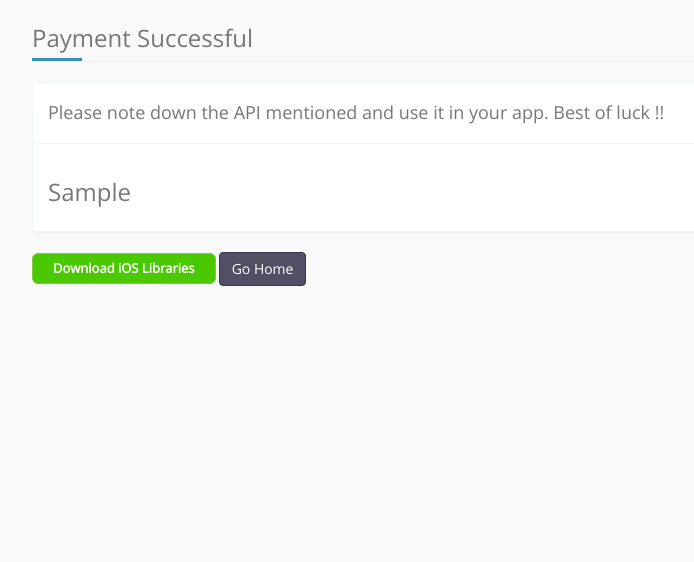
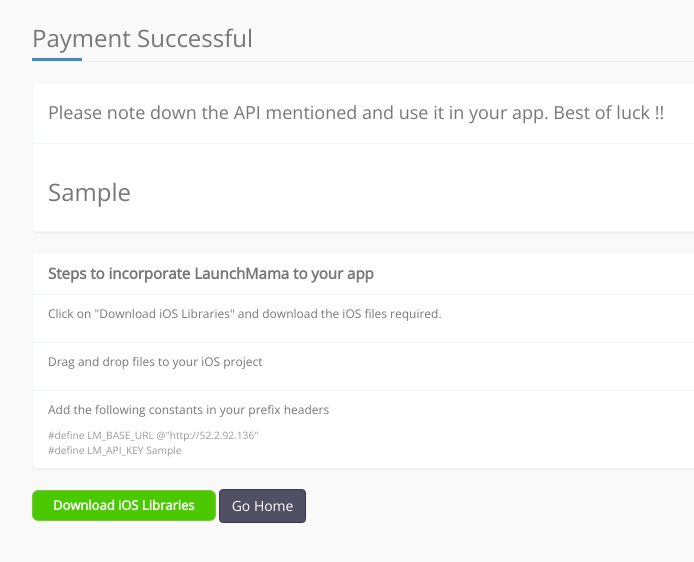
Before and after one commit to kiran6891/launchmama, a Django app: a page that uses lmsite/templates/payment_success.html in a window 1280 px wide. Shown: the top 562 px of the page, without its empty margins (38-732 px from the left). Run offline with Django 3.2, Linux system fonts and the light colour scheme; tables that the repository leaves empty hold one stand-in row (values such as "Sample post"); some libraries are stand-ins or nearby versions.

Commit message:
Steps to incorporate launchmama

```diff
--- a/lmsite/templates/payment_success.html
+++ b/lmsite/templates/payment_success.html
@@ -17,6 +17,27 @@
         </div>
     </div>
 
+    <div class="panel panel-default fadeInDown animation-delay3">
+        <div class="panel-heading" style="font-weight: bold; font-size: 15px;">
+            Steps to incorporate LaunchMama to your app
+        </div>
+        <ul class="list-group">
+            <li class="list-group-item">
+                <p>Click on "Download iOS Libraries" and download the iOS files required.</p>
+            </li>
+            <li class="list-group-item">
+                <p>Drag and drop files to your iOS project</p>
+            </li>
+            <li class="list-group-item">
+                <p>Add the following constants in your prefix headers</p>
+                <small class="block text-muted">
+                    #define LM_BASE_URL @"http://52.2.92.136"<br>
+                    #define LM_API_KEY {{ user_api_details.api_key }}
+                </small>
+            </li>
+        </ul><!-- /list-group -->
+    </div>
+
     <a class="btn btn-success quick-btn" href="/site_media/media/some.a">
         <i></i><span>Download iOS Libraries</span></a>
 
```
